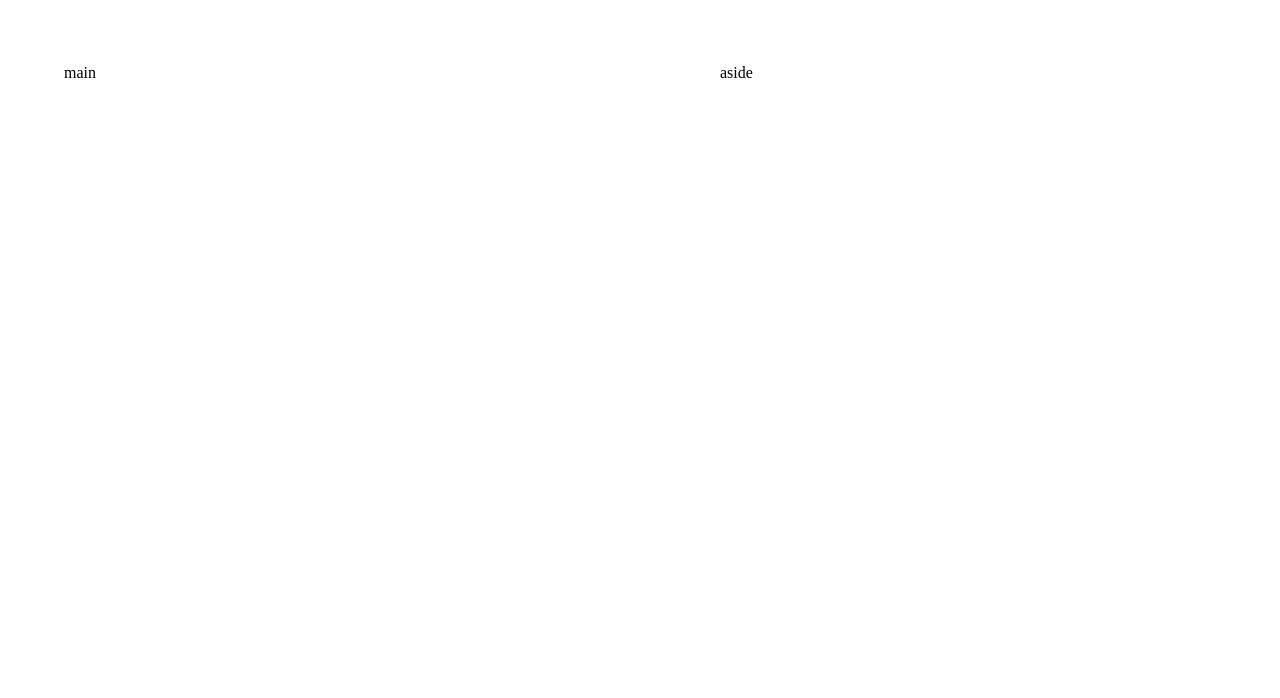
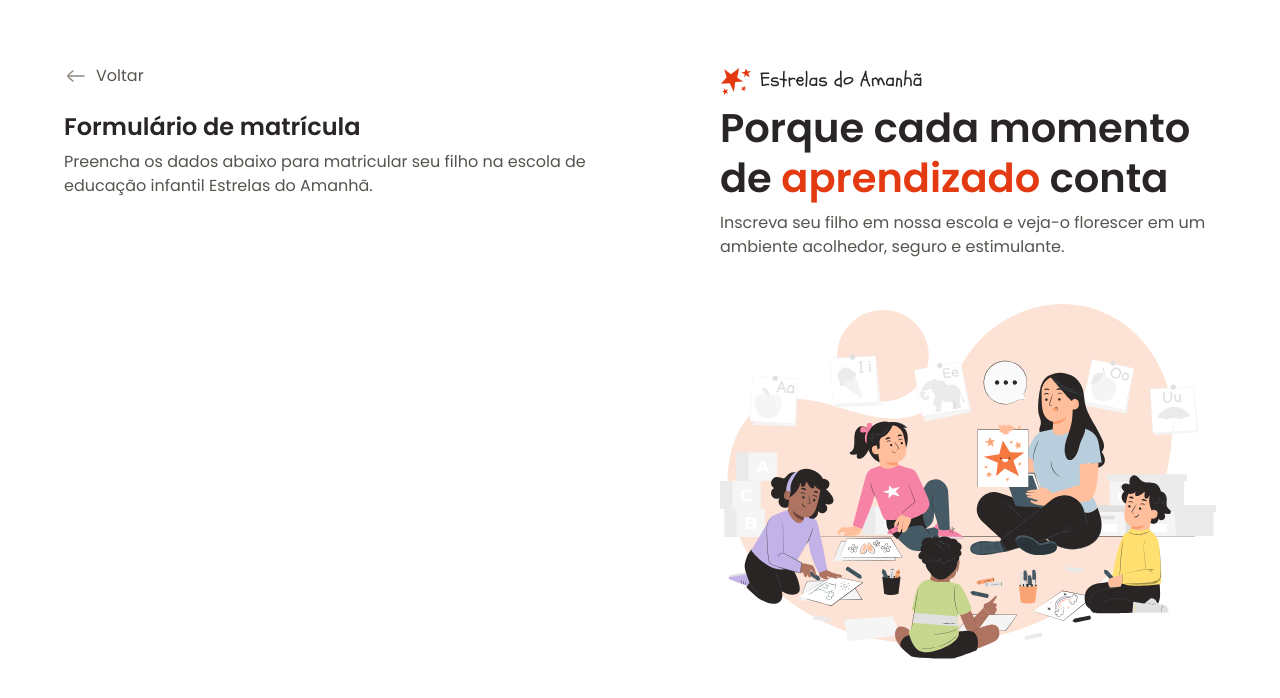
Before and after one commit to GabrielGPena793/register_form, a plain HTML site: page index.html in a window 1280 px wide. Drawn offline with Linux system fonts and the light colour scheme.

Commit message:
initial content aside and main

```diff
--- a/index.html
+++ b/index.html
@@ -17,11 +17,39 @@
   <body>
     <div id="app">
       <main>
-        <div class="main_container">main</div>
+        <div class="main_container">
+          <div class="back">
+            <img
+              src="./assets/icons/arrow-left-02.svg"
+              alt="seta para voltar"
+            />
+            <span>Voltar</span>
+          </div>
+
+          <h1>Formulário de matrícula</h1>
+          <p>
+            Preencha os dados abaixo para matricular seu filho na escola de
+            educação infantil Estrelas do Amanhã.
+          </p>
+        </div>
       </main>
 
       <aside>
-        <div class="aside_container">aside</div>
+        <div class="aside_container">
+          <header>
+            <img src="./assets/logo.svg" alt="Estrelas do amanhã" />
+            <h2>Porque cada momento de <span>aprendizado</span> conta</h2>
+            <p>
+              Inscreva seu filho em nossa escola e veja-o florescer em um
+              ambiente acolhedor, seguro e estimulante.
+            </p>
+          </header>
+
+          <img
+            src="./assets/Illustration.svg"
+            alt="Ilustração de uma professora com crianças prestando atenção"
+          />
+        </div>
       </aside>
     </div>
   </body>
--- a/styles/global.css
+++ b/styles/global.css
@@ -24,4 +24,17 @@
 
 body {
   overflow: hidden;
+
+  font: var(--text);
+  color: var(--text-secondary);
 }
+
+h1,
+h2 {
+  color: var(--text-primary);
+}
+
+img {
+  max-width: 100%;
+  height: auto;
+}
--- a/styles/layout.css
+++ b/styles/layout.css
@@ -14,6 +14,18 @@ main {
     max-width: 33rem;
     margin-left: auto;
   }
+
+  & .back {
+    display: flex;
+    align-items: center;
+    gap: 0.5rem;
+    margin-bottom: 1.5rem;
+  }
+
+  & h1 {
+    font: 600 1.5rem/1.25 var(--font-family);
+    margin-bottom: 0.5rem;
+  }
 }
 
 aside {
@@ -21,5 +33,18 @@ aside {
 
   & .aside_container {
     max-width: 31rem;
+
+    & > img {
+      margin-top: 2rem;
+    }
+  }
+
+  & h2 {
+    font: 600 2.5rem/1.25 var(--font-family);
+    margin-bottom: 0.5rem;
+
+    & span {
+      color: var(--text-highlight);
+    }
   }
 }
```
Also changed, not shown: assets/Illustration.svg (added).
